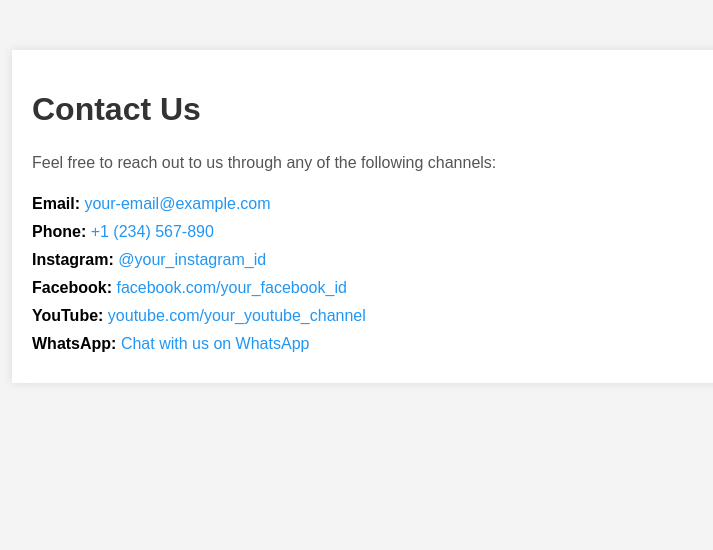
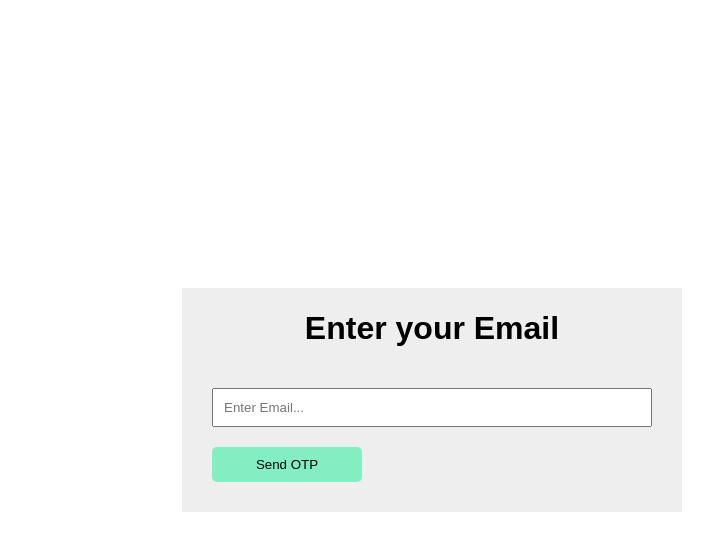
Before and after one commit to boopathi9118/Job-application-portal, a plain HTML site: page final.html in a window 1280 px wide. Shown: the whole page, without its empty margins (208-921 px from the left). Drawn offline with Linux system fonts and the light colour scheme.

Commit message:
Update final.html

```diff
--- a/final.html
+++ b/final.html
@@ -3,55 +3,102 @@
 <head>
     <meta charset="UTF-8">
     <meta name="viewport" content="width=device-width, initial-scale=1.0">
-    <title>Contact Us - Resume Builder</title>
+    <title>OTP in JS</title>
+    <!-- Internal CSS -->
     <style>
+        * {
+            box-sizing: border-box;
+            font-family: 'Poppins', sans-serif;
+        }
         body {
-            font-family: Arial, sans-serif;
+            text-align: center;
+            display: flex;
+            align-items: center;
+            justify-content: center;
             margin: 0;
             padding: 0;
-            background-color: #f4f4f4;
+            height: 100vh;
         }
-        .container {
-            max-width: 800px;
-            margin: 50px auto;
-            padding: 20px;
-            background-color: white;
-            box-shadow: 0 0 10px rgba(0, 0, 0, 0.1);
+        .form {
+            width: 500px;
+            background-color: #eeeeee;
+            padding: 0 30px;
+            display: grid;
+            gap: 20px;
+            padding-bottom: 30px;
         }
-        h1 {
-            color: #333;
+        input {
+            width: 100%;
+            padding: 10px;
         }
-        p {
-            line-height: 1.6;
-            color: #555;
+        .otpverify {
+            width: 100%;
+            display: flex;
+            gap: 20px;
         }
-        .contact-info {
-            margin-top: 20px;
+        .btn {
+            padding: 10px;
+            background-color: #82eec1;
+            outline: none;
+            border: none;
+            cursor: pointer;
+            border-radius: 5px;
+            width: 150px;
         }
-        .contact-info div {
-            margin-bottom: 10px;
-        }
-        .contact-info a {
-            color: #2196F3;
-            text-decoration: none;
+        .otpverify {
+            display: none;
         }
     </style>
 </head>
 <body>
+    <div class="form">
+        <h1>Enter your Email</h1>
+        <input type="email" id="email" placeholder="Enter Email...">
+        <div class="otpverify">
+            <input type="text" id="otp_inp" placeholder="Enter the OTP sent to your Email...">
+            <button class="btn" id="otp-btn">Verify</button>
+        </div>
+        <button class="btn" onclick="sendOTP()">Send OTP</button>
+    </div>
 
-<div class="container">
-    <h1>Contact Us</h1>
-    <p>Feel free to reach out to us through any of the following channels:</p>
+    <!-- SMTP JS Library -->
+    <script src="https://smtpjs.com/v3/smtp.js"></script>
 
-    <div class="contact-info">
-        <div><strong>Email:</strong> <a href="mailto:your-email@example.com">your-email@example.com</a></div>
-        <div><strong>Phone:</strong> <a href="tel:+1234567890">+1 (234) 567-890</a></div>
-        <div><strong>Instagram:</strong> <a href="https://instagram.com/your_instagram_id" target="_blank">@your_instagram_id</a></div>
-        <div><strong>Facebook:</strong> <a href="https://facebook.com/your_facebook_id" target="_blank">facebook.com/your_facebook_id</a></div>
-        <div><strong>YouTube:</strong> <a href="https://youtube.com/your_youtube_channel" target="_blank">youtube.com/your_youtube_channel</a></div>
-        <div><strong>WhatsApp:</strong> <a href="https://wa.me/1234567890" target="_blank">Chat with us on WhatsApp</a></div>
-    </div>
-</div>
+    <!-- Internal JavaScript -->
+    <script>
+        function sendOTP() {
+            const email = document.getElementById('email');
+            const otpverify = document.getElementsByClassName('otpverify')[0];
 
+            let otp_val = Math.floor(Math.random() * 10000);
+
+            let emailbody = `<h2>Your OTP is </h2>${otp_val}`;
+            Email.send({
+                SecureToken: "bb6853c1-e700-45c6-a6b0-c9761fab4557",
+                To: email.value,
+                From: "mohammedakmal9786@gmail.com",
+                Subject: "Email OTP using JavaScript",
+                Body: emailbody,
+            }).then(
+                message => {
+                    if (message === "OK") {
+                        alert("OTP sent to your email " + email.value);
+
+                        otpverify.style.display = "flex";
+                        const otp_inp = document.getElementById('otp_inp');
+                        const otp_btn = document.getElementById('otp-btn');
+
+                        otp_btn.addEventListener('click', () => {
+                            if (otp_inp.value == otp_val) {
+                                alert("Email address verified...");
+                            } else {
+                                alert("Invalid OTP");
+                            }
+                        });
+                    }
+                }
+            );
+        }
+    </script>
 </body>
 </html>
```
